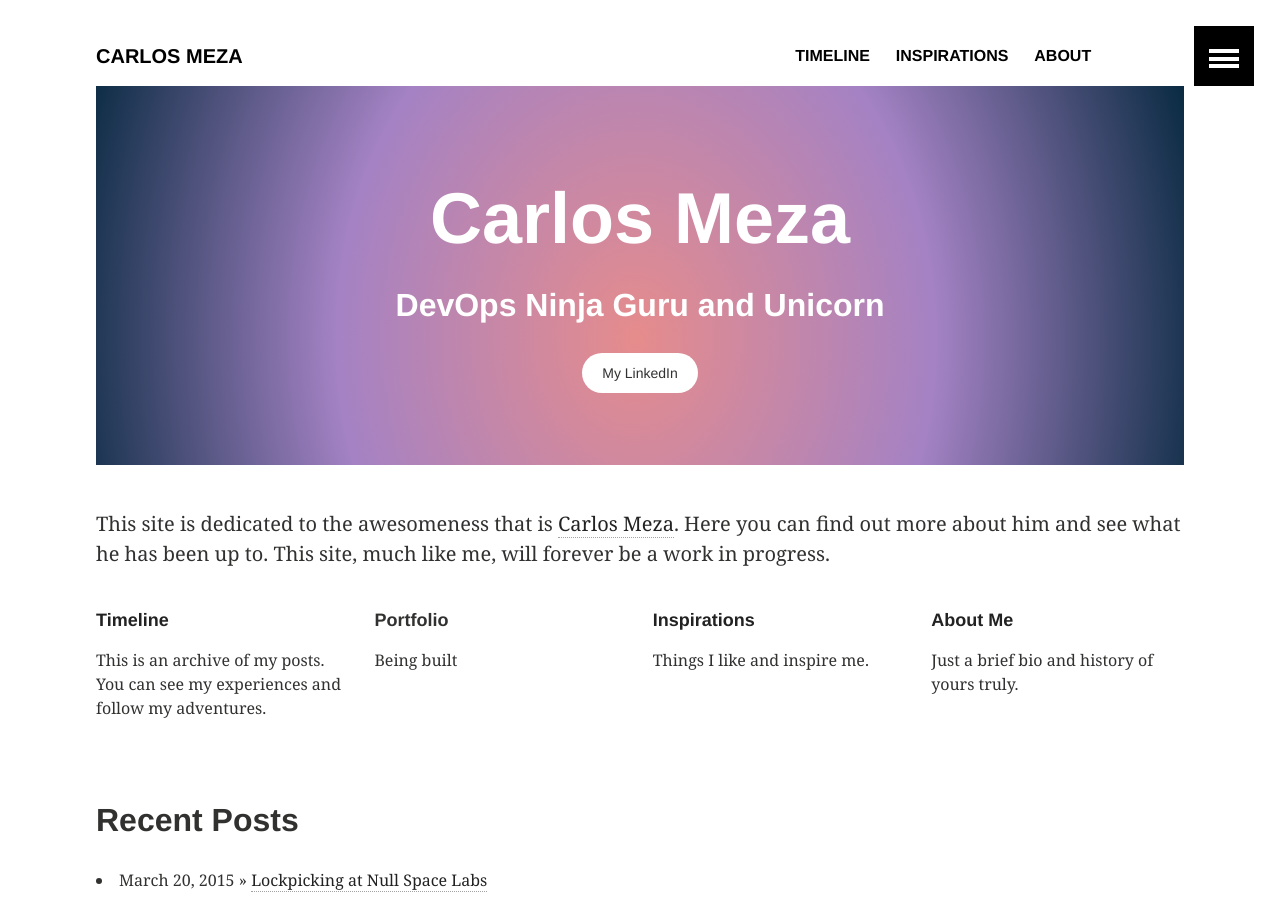
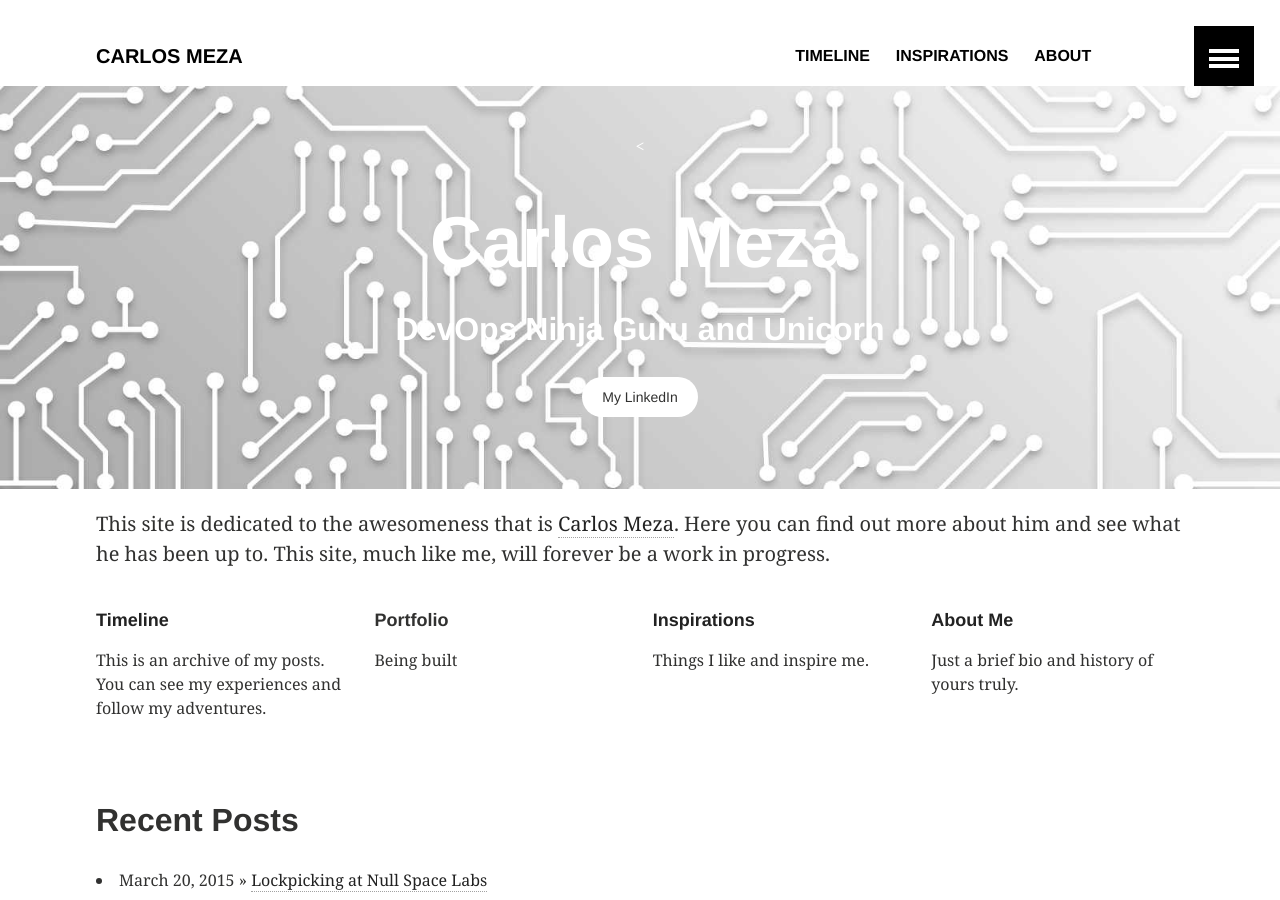
Before and after one commit to CMeza99/cmeza99.github.io, a Jekyll site: the page built from index.md, in a window 1280 px wide and 900 px high. Built offline with Jekyll 4.4.1, drawn with Linux system fonts in a browser that asks for light colours.

Commit message:
update homepage

```diff
--- a/_layouts/home.html
+++ b/_layouts/home.html
@@ -1,19 +1,53 @@
----
-layout: default
----
+<!DOCTYPE html>
+<html>
+  <head>
+    <meta charset="utf-8">
+    <title>{% if page.title %}{{ page.title }} • {% endif %}{{ site.title }}</title>
+    {% if page.excerpt %}<meta name="description" content="{{ page.excerpt | strip_html }}">{% endif %}
+    {% if page.tags %}<meta name="keywords" content="{{ page.tags | join: ', ' }}">{% endif %}
+    {% if page.author %}
+      {% assign author = site.data.authors[page.author] %}{% else %}{% assign author = site.owner %}
+    {% endif %}
+    {% include open-graph.html %}
+    {% if author.google.plus %}<link rel="author" href="https://plus.google.com/{{ author.google.plus }}"/>{% endif %}
 
-<div id="main" role="main">
-	<div class="wrap">
+    <link rel="canonical" href="{{ page.url | replace:'index.html','' | prepend: site.url }}">
+
+    <link href="{{ site.url }}/atom.xml" type="application/atom+xml" rel="alternate" title="{{ site.title }} Atom Feed">
+
+    <meta name="HandheldFriendly" content="True">
+    <meta name="MobileOptimized" content="320">
+    <meta name="viewport" content="width=device-width, initial-scale=1.0">
+    <meta http-equiv="cleartype" content="on">
+
+    <link rel="stylesheet" href="{{ site.url }}/css/main.css">
+    <!-- HTML5 Shiv and Media Query Support for IE -->
+    <!--[if lt IE 9]>
+      <script src="{{ site.url }}/js/vendor/html5shiv.min.js"></script>
+      <script src="{{ site.url }}/js/vendor/respond.min.js"></script>
+    <![endif]-->
+
+  </head>
+
+  <body>
+    {% include header.html %}
+    {% include navigation-sliding.html %}
+
     {% if page.image.feature %}
     <div class="page-lead" style="background-image:url({{ site.url }}/images/{{ page.image.feature }})">
       <div class="wrap page-lead-content">
-                <h1>{{ page.title }}</h1>
+        <<h1>{{ page.title }}</h1>
         {% if page.excerpt %}<h2>{{ page.excerpt }}</h2>{% endif %}
         <a href="https://www.linkedin.com/in/{{ site.owner.linkedin }}" class="btn-inverse">My LinkedIn</a>
       </div><!-- /.page-lead-content -->
     </div><!-- /.page-lead -->
     {% endif %}
-        <br />
+
+    <div id="page-wrapper">
+      {% include browser-upgrade.html %}
+
+      <div id="main" role="main">
+        <div class="wrap">
           <div class="archive-wrap">
             <div class="page-content">
               {{ content }}
@@ -21,3 +55,13 @@
           </div class="archive-wrap"><!-- /.archive-wrap -->
         </div><!-- /.wrap -->
       </div><!-- /#main -->
+
+      {% include footer.html %}
+    </div>
+
+    <script src="{{ site.url }}/js/vendor/jquery-1.9.1.min.js"></script>
+    <script src="{{ site.url }}/js/main.js"></script>
+
+  </body>
+
+</html>
--- a/index.md
+++ b/index.md
@@ -4,7 +4,7 @@
 title: "Carlos Meza"
 excerpt: "DevOps Ninja Guru and Unicorn"
 image:
-  feature: banner-front.svg
+  feature: banner-front.jpg
 ---
 This site is dedicated to the awesomeness that is [Carlos Meza](https://www.linkedin.com/in/cmeza99). Here you can find out more about him and see what he has been up to. This site, much like me, will forever be a work in progress.
 
```
Also changed, not shown: images/banner-front.jpg (added), images/banner-front.svg (deleted). Lines whose indentation alone changed are shown as unchanged.
